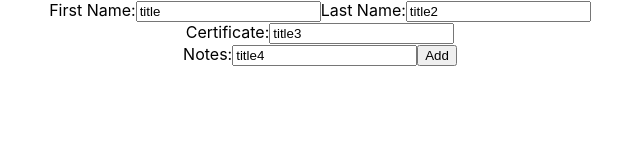
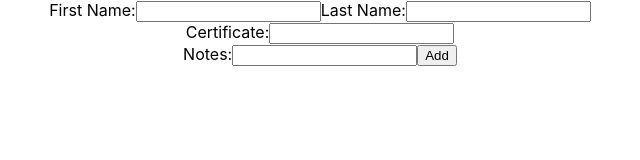
Before and after one commit to CacheAngus/frontend_temp, a React (Create React App) app: page / in a window 1280 px wide. Shown: the top 160 px of the page, without its empty margins (320-960 px from the left). Built offline with nearby package versions, Linux system fonts and the light colour scheme.

Commit message:
Added state change to form inputs

```diff
--- a/src/App.js
+++ b/src/App.js
@@ -7,31 +7,41 @@ class App extends Component {
   constructor(props) {
         super(props);
         this.state = {
-            data: this.props.data,
-            titleValue: "",
-            detailValue: ""
+            firstNameValue: "",
+            lastNameValue: "",
+            certificateValue: "",
+            notesValue: ""
         };
-        // this.changeTitle = this.changeTitle.bind(this);
-        // this.changeDetail = this.changeDetail.bind(this);
-        // this.addTodo = this.addTodo.bind(this);
-        // this.deleteTodo = this.deleteTodo.bind(this);
+        this.changeFirstName = this.changeFirstName.bind(this);
+        this.changeLastName = this.changeLastName.bind(this);
+        this.changeCertificate = this.changeCertificate.bind(this);
+        this.changeNotes = this.changeNotes.bind(this);
     }
 
   changeFirstName(e) {
-    this.setState({detailValue: e.target.value});
+    this.setState({firstNameValue: e.target.value});
+}
+changeLastName(e) {
+  this.setState({lastNameValue: e.target.value});
+}
+changeCertificate(e) {
+  this.setState({certificateValue: e.target.value});
+}
+changeNotes(e) {
+  this.setState({notesValue: e.target.value});
 }
 
   render() {
     return (
       <div className="App">
                 <div>
-                    First Name:<input type="text" value="title"/>
+                    First Name:<input type="text" value={this.state.firstNameValue} onChange={this.changeFirstName}/>
 
-                    Last Name:<input type="text" value="title2"/>
+                    Last Name:<input type="text" value={this.state.lastNameValue} onChange={this.changeLastName}/>
                     <br/>
-                    Certificate:<input type="text" value="title3"/>
+                    Certificate:<input type="text" value={this.state.certificateValue} onChange={this.changeCertificate}/>
                     <br/>
-                    Notes:<input type="text" value="title4"/>
+                    Notes:<input type="text" value={this.state.notesValue} onChange={this.changeNotes}/>
                     <button>Add</button>
                 </div>
               </div>
@@ -39,4 +49,13 @@ class App extends Component {
   }
 }
 
+let style = {
+    formTitle: {
+        textDecoration: "line-through;"
+    },
+    formInput: {
+        border: "1px solid black;"
+    }
+};
+
 export default App;
```
